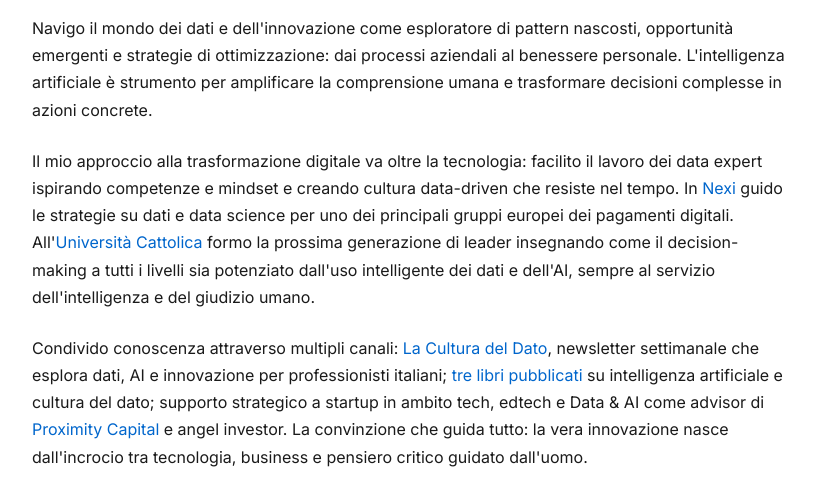
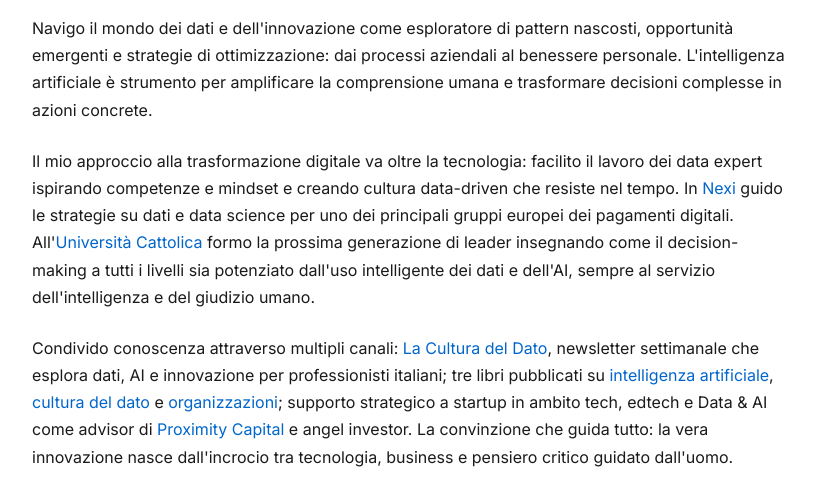
Before and after one commit to micio1970/stefanogatti-website, a plain HTML site: page index.html in a window 1280 px wide. Shown: the part 305-800 px from the top of the page, without its empty margins (230-1045 px from the left). Drawn offline with nearby package versions, Linux system fonts and the light colour scheme.

Commit message:
Add: link diretti ai tre libri nella bio

```diff
--- a/index.html
+++ b/index.html
@@ -57,7 +57,7 @@
                     Il mio approccio alla trasformazione digitale va oltre la tecnologia: facilito il lavoro dei data expert ispirando competenze e mindset e creando cultura data-driven che resiste nel tempo. In <a href="https://www.nexigroup.com/it/" target="_blank" rel="noopener noreferrer">Nexi</a> guido le strategie su dati e data science per uno dei principali gruppi europei dei pagamenti digitali. All'<a href="https://docenti.unicatt.it/ppd2/en/docenti/92071/stefano-gatti/didattica" target="_blank" rel="noopener noreferrer">Università Cattolica</a> formo la prossima generazione di leader insegnando come il decision-making a tutti i livelli sia potenziato dall'uso intelligente dei dati e dell'AI, sempre al servizio dell'intelligenza e del giudizio umano.
                 </p>
                 <p>
-                    Condivido conoscenza attraverso multipli canali: <a href="https://stefanogatti.substack.com/" target="_blank" rel="noopener noreferrer">La Cultura del Dato</a>, newsletter settimanale che esplora dati, AI e innovazione per professionisti italiani; <a href="https://www.amazon.it/stores/Stefano-Gatti/author/B0FC2QJTH7" target="_blank" rel="noopener noreferrer">tre libri pubblicati</a> su intelligenza artificiale e cultura del dato; supporto strategico a startup in ambito tech, edtech e Data & AI come advisor di <a href="https://www.proximitycapital.it/" target="_blank" rel="noopener noreferrer">Proximity Capital</a> e angel investor. La convinzione che guida tutto: la vera innovazione nasce dall'incrocio tra tecnologia, business e pensiero critico guidato dall'uomo.
+                    Condivido conoscenza attraverso multipli canali: <a href="https://stefanogatti.substack.com/" target="_blank" rel="noopener noreferrer">La Cultura del Dato</a>, newsletter settimanale che esplora dati, AI e innovazione per professionisti italiani; tre libri pubblicati su <a href='https://amzn.to/3Lm3Cgo' target='_blank'>intelligenza artificiale</a>, <a href='https://amzn.to/3YqJbC1' target='_blank'>cultura del dato</a> e <a href='https://amzn.to/3Lmleca' target='_blank'>organizzazioni</a>; supporto strategico a startup in ambito tech, edtech e Data & AI come advisor di <a href="https://www.proximitycapital.it/" target="_blank" rel="noopener noreferrer">Proximity Capital</a> e angel investor. La convinzione che guida tutto: la vera innovazione nasce dall'incrocio tra tecnologia, business e pensiero critico guidato dall'uomo.
                 </p>
             </section>
 
```
